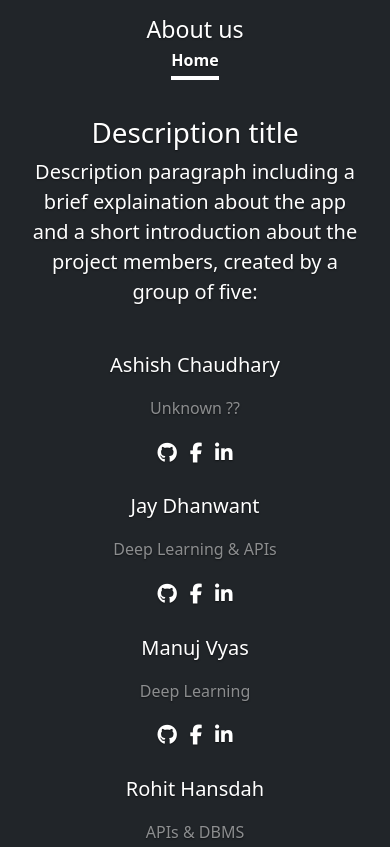
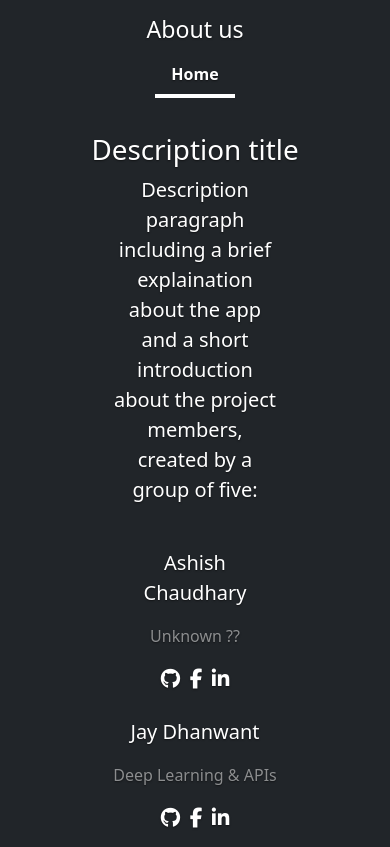
Before and after one commit to speeeedy-899/OCR_App, a website: page about.html in a window 390 px wide. Shown: the top 847 px of the page. Drawn offline with nearby package versions, Linux system fonts and the light colour scheme; files that its build step writes are made by us from their sources.

Commit message:
Update about CSS
Updated css for navbar buttons to cover more space on the webpage and some minor adjustments.

```diff
--- a/about.css
+++ b/about.css
@@ -1,3 +1,5 @@
+
+
 .bd-placeholder-img {
   font-size: 1.125rem;
   -webkit-user-select: none;
@@ -12,14 +14,20 @@
   .column{
     padding: 3%;
   }
+  .nav-link{
+    padding: .25rem 0;
+  }
 }
 
 @media screen and (max-width: 768px) {
+  .nav-link{
+    padding-top: 5%;
+  }
   .px-3{
     padding-top: 10%;
   }
   .nav-link{
-    padding-top: 15%;
+    padding-top:5%;
   }
   .column{
     padding: 1%;
@@ -44,12 +52,12 @@
   }
   .middle-p .fab{
     color: white;
-    padding: 2.3%;
+    padding: 2.1%;
   }
 
   .fab{
     color: white;
-    padding: 5%;
+    padding: 4%;
   }
 }
 
@@ -60,7 +68,7 @@
   }
   .fab{
     color: white;
-    padding: 2%;
+    padding: 3%;
   }
   .about-footer{
     padding-top: 5%;
@@ -68,7 +76,13 @@
 }
 
 .cover-container {
-  max-width: 42em;
+  max-width: 68em;
+}
+
+.lead{
+  max-width: 50%;
+  margin-left: auto;
+  margin-right: auto;
 }
 
 
@@ -77,10 +91,8 @@
  * Header
  */
 
+.nav-masthead .nav-link {
 
-
-.nav-masthead .nav-link {
-  padding: .25rem 0;
   font-weight: 700;
   color: rgba(255, 255, 255, .5);
   background-color: transparent;
```
